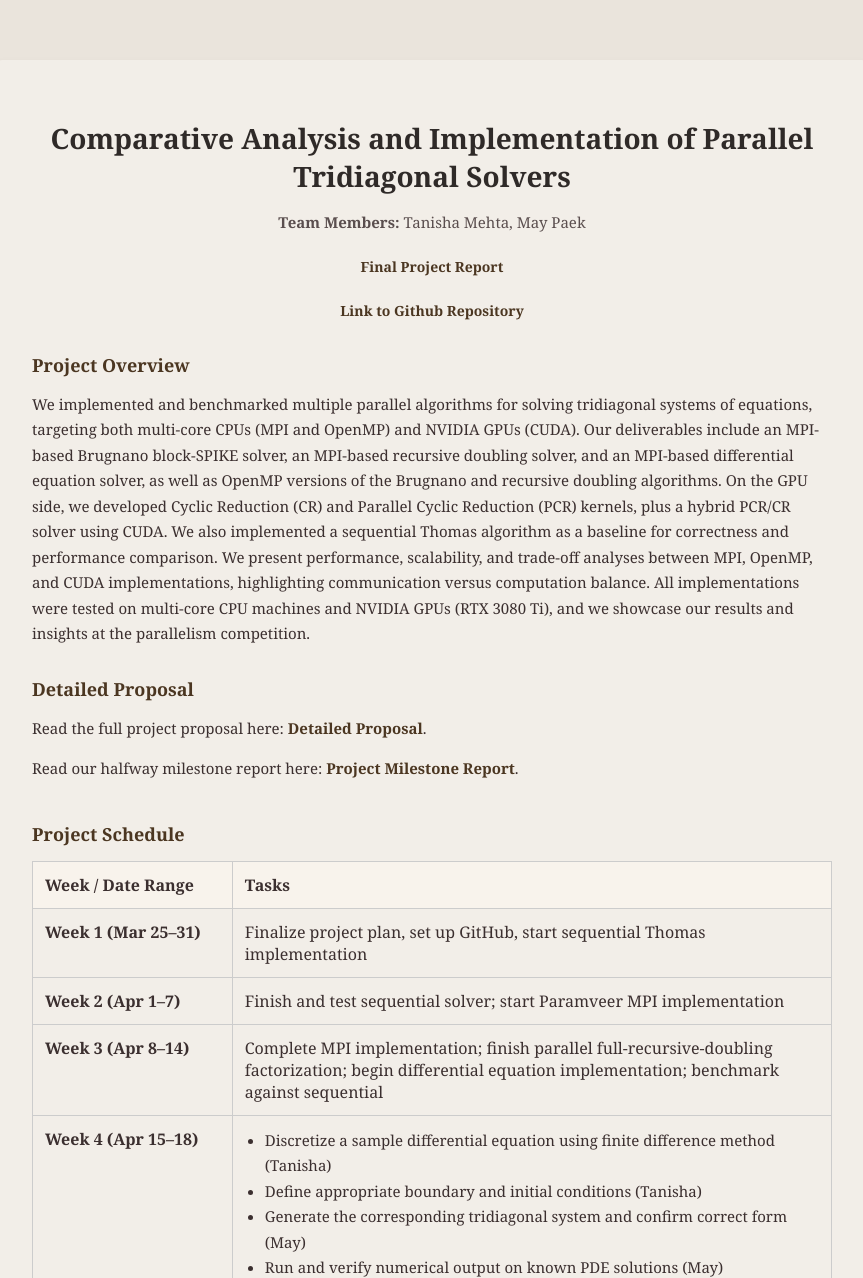
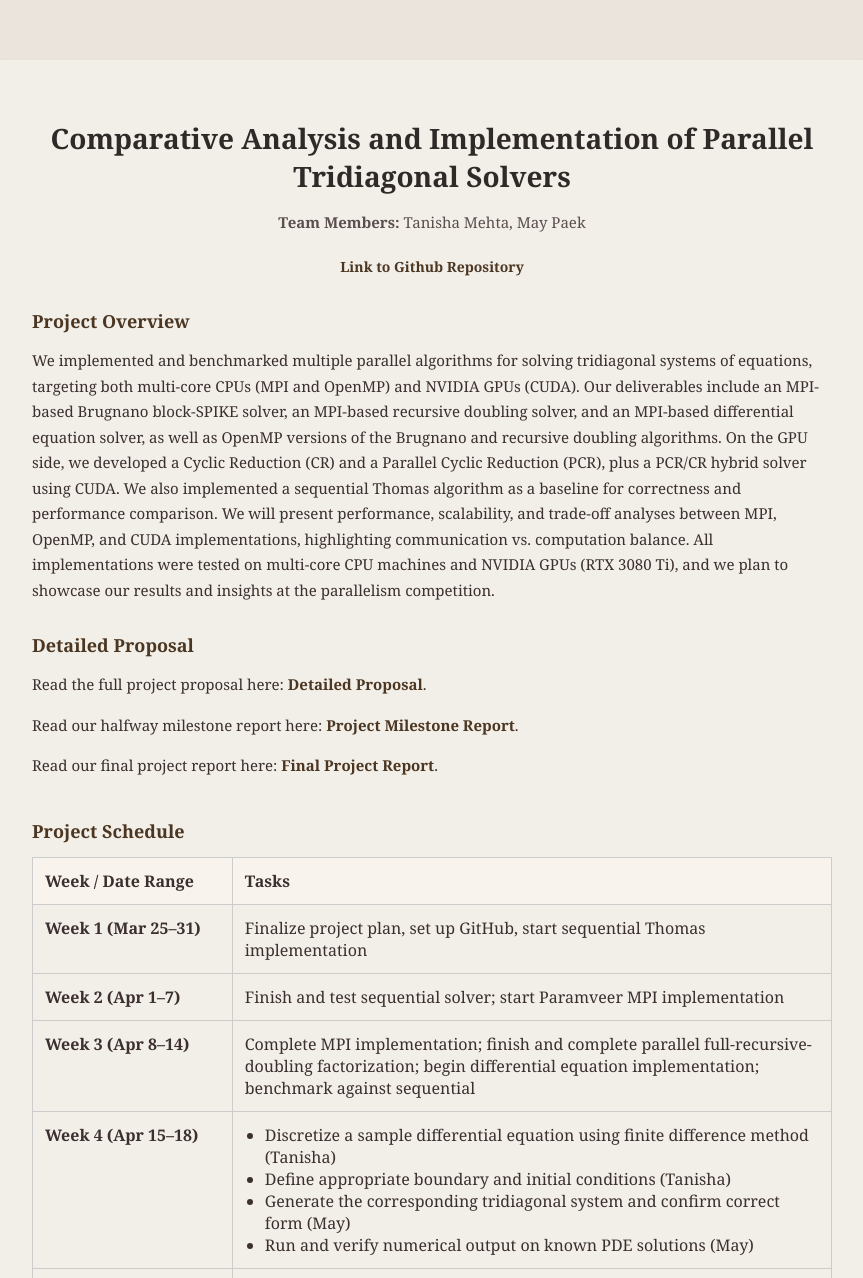
Before and after one commit to mpaek04/418-Final-Project, a plain HTML site: page index.html in a window 1280 px wide. Shown: the top 1278 px of the page, without its empty margins (208-1071 px from the left). Drawn offline with Linux system fonts and the light colour scheme.

Commit message:
Update index.html

```diff
--- a/index.html
+++ b/index.html
@@ -37,7 +37,7 @@
       color: #4b3621; /* cocoa brown */
       margin-top: 30px;
     }
-    p, li {
+    p {
       font-size: 15px;
       line-height: 1.7;
       color: #3b2f2f;
@@ -78,10 +78,6 @@
   <div class="container">
     <h1>Comparative Analysis and Implementation of Parallel Tridiagonal Solvers</h1>
     <p class="team"><strong>Team Members:</strong> Tanisha Mehta, May Paek</p>
-
-    <p style="text-align:center; font-size:14px; margin-bottom:20px;">
-      <a href="https://docs.google.com/document/d/1dGWPu-MaqyOvVfUXSLytA4b6r8WgdMyfdR4EOxA2PYQ/edit?usp=sharing" target="_blank">Final Project Report</a>
-    </p>
     <p style="text-align:center; font-size:14px; margin-bottom:20px;">
       <a href="https://github.com/tanim72/15418-final-project" target="_blank">Link to Github Repository</a>
     </p>
@@ -89,7 +85,7 @@
     <!-- Project Overview Summary -->
     <h2>Project Overview</h2>
     <p>
-      We implemented and benchmarked multiple parallel algorithms for solving tridiagonal systems of equations, targeting both multi-core CPUs (MPI and OpenMP) and NVIDIA GPUs (CUDA). Our deliverables include an MPI-based Brugnano block-SPIKE solver, an MPI-based recursive doubling solver, and an MPI-based differential equation solver, as well as OpenMP versions of the Brugnano and recursive doubling algorithms. On the GPU side, we developed Cyclic Reduction (CR) and Parallel Cyclic Reduction (PCR) kernels, plus a hybrid PCR/CR solver using CUDA. We also implemented a sequential Thomas algorithm as a baseline for correctness and performance comparison. We present performance, scalability, and trade-off analyses between MPI, OpenMP, and CUDA implementations, highlighting communication versus computation balance. All implementations were tested on multi-core CPU machines and NVIDIA GPUs (RTX 3080 Ti), and we showcase our results and insights at the parallelism competition.
+      We implemented and benchmarked multiple parallel algorithms for solving tridiagonal systems of equations, targeting both multi-core CPUs (MPI and OpenMP) and NVIDIA GPUs (CUDA). Our deliverables include an MPI-based Brugnano block-SPIKE solver, an MPI-based recursive doubling solver, and an MPI-based differential equation solver, as well as OpenMP versions of the Brugnano and recursive doubling algorithms. On the GPU side, we developed a Cyclic Reduction (CR) and a Parallel Cyclic Reduction (PCR), plus a PCR/CR hybrid solver using CUDA. We also implemented a sequential Thomas algorithm as a baseline for correctness and performance comparison. We will present performance, scalability, and trade-off analyses between MPI, OpenMP, and CUDA implementations, highlighting communication vs. computation balance. All implementations were tested on multi-core CPU machines and NVIDIA GPUs (RTX 3080 Ti), and we plan to showcase our results and insights at the parallelism competition.
     </p>
 
     <h2>Detailed Proposal</h2>
@@ -100,6 +96,10 @@
     <p>
       Read our halfway milestone report here:
       <a href="https://docs.google.com/document/d/1z2gazNAkkcUgguj6-UP3i-SGqsnLXVC9tsW3XqKVeaI/edit?usp=sharing" target="_blank">Project Milestone Report</a>.
+    </p>
+    <p>
+      Read our final project report here:
+      <a href="https://docs.google.com/document/d/1dGWPu-MaqyOvVfUXSLytA4b6r8WgdMyfdR4EOxA2PYQ/edit?usp=sharing" target="_blank">Final Project Report</a>.
     </p>
 
     <!-- Schedule Section -->
@@ -124,7 +124,7 @@
           <tr>
             <td><strong>Week 3 (Apr 8–14)</strong></td>
             <td>
-              Complete MPI implementation; finish parallel full-recursive-doubling factorization; begin differential equation implementation; benchmark against sequential
+              Complete MPI implementation; finish and complete parallel full-recursive-doubling factorization; begin differential equation implementation; benchmark against sequential
             </td>
           </tr>
           <tr>
```
